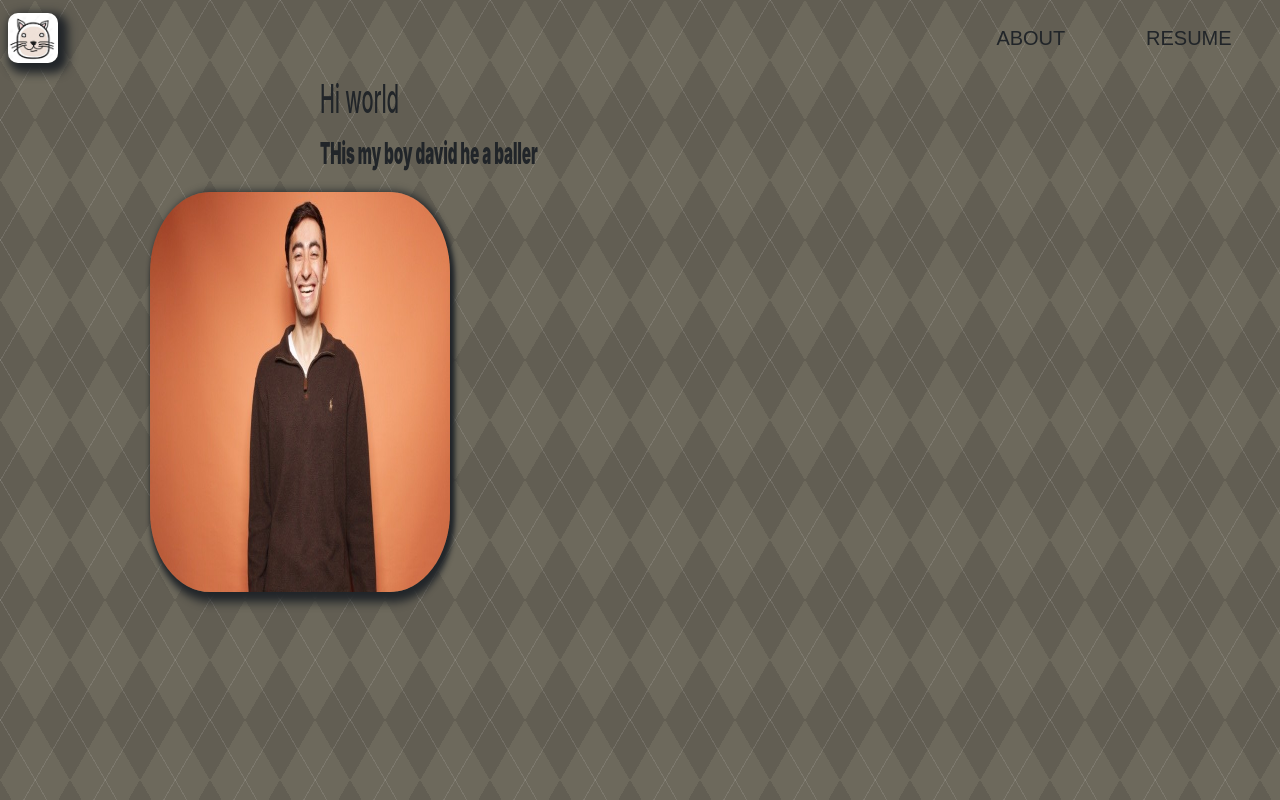
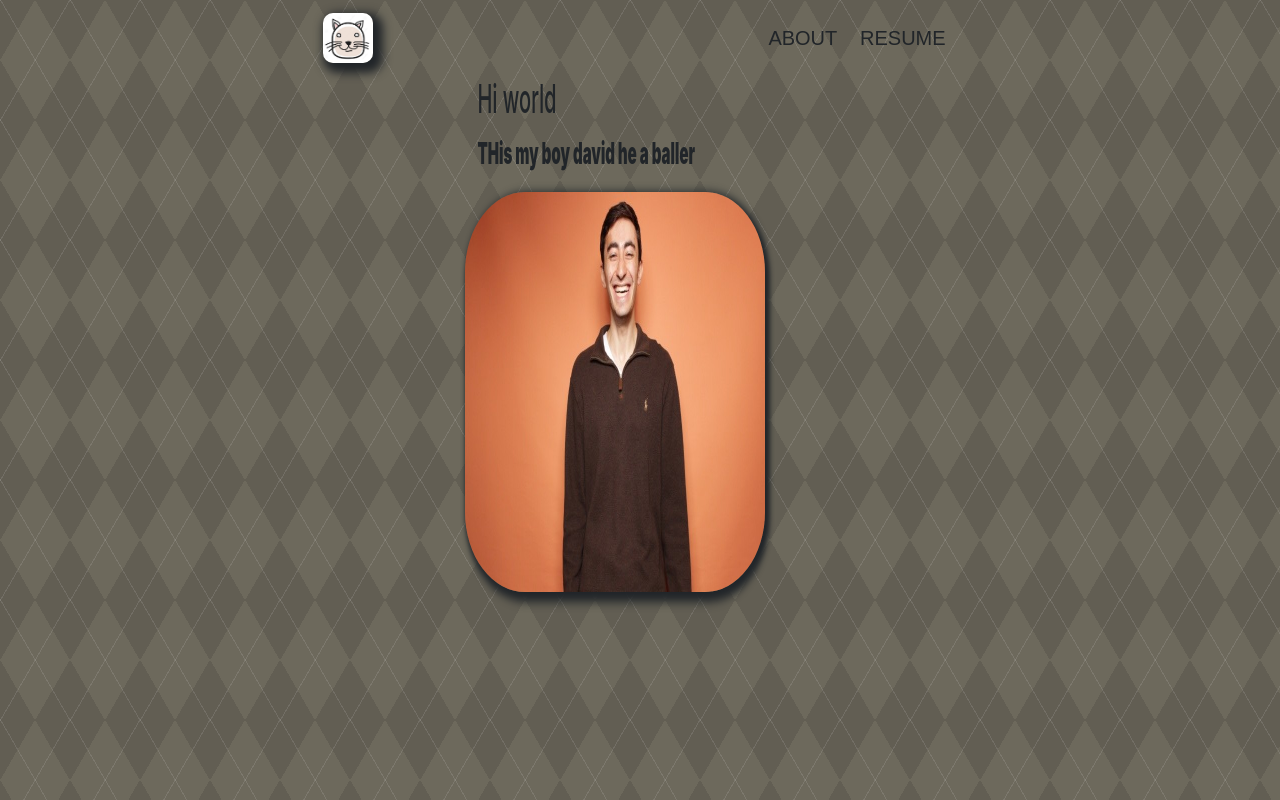
Before and after one commit to ditkin/portfolio-website, a plain HTML site: page index.html in a window 1280 px wide. Drawn offline with nearby package versions, Linux system fonts and the light colour scheme.

Commit message:
Set max content width

```diff
--- a/index.html
+++ b/index.html
@@ -9,9 +9,10 @@
 		</style>
 	</head>
 	<body>
+    <div class="width-650 mx-auto">
       <div class="w-100 py-2 px-2 height-75 d-flex align-items-center justify-content-between">
         <img id="kitty" class="float-left height-50" src="funny_kitty.jpeg">
-      <div class="float-right d-flex w-25 justify-content-around">
+        <div class="float-right d-flex width-200 justify-content-around">
           <span class="about menu-button">ABOUT</span>
           <span class="resume menu-button">RESUME</span>
         </div>
@@ -21,6 +22,7 @@
         <p class="thick spinner">THis my boy david he a baller</p>
         <img class="spinner" src="hubspot_pic.png" alt="tha boy">
       </div>
+    </div>
   </body>
   <script type="text/javascript" src="handleButtons.js"></script>
 </html>
--- a/main.css
+++ b/main.css
@@ -42,6 +42,12 @@ body {
 .height-50 {
   height: 50px;
 }
+.width-650 {
+  width: 650px;
+}
+.width-200 {
+  width: 200px;
+}
 #kitty {
   width: 50px;
 }
```
Lines whose indentation alone changed are shown as unchanged.
